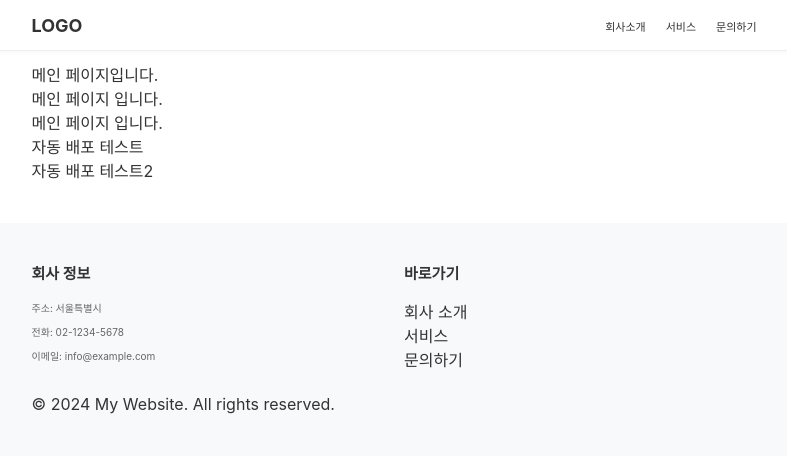
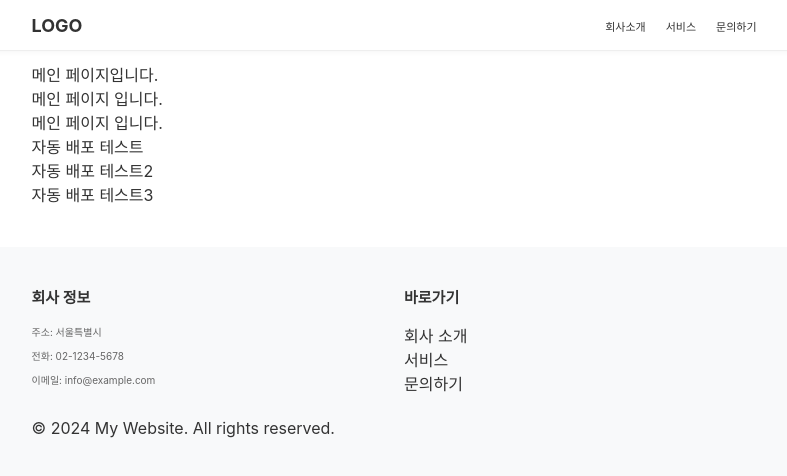
Before and after one commit to jamtty/myproject, a React (Create React App) app: page / in a window 1280 px wide. Shown: the top 476 px of the page, without its empty margins (246-1033 px from the left). Built offline with nearby package versions, Linux system fonts and the light colour scheme.

Commit message:
빌드 및 배포

```diff
--- a/src/pages/Home.jsx
+++ b/src/pages/Home.jsx
@@ -3,12 +3,14 @@ import React from 'react';
 const Home = () => {
   return (
     <div className="container">
-      <p className="text-center mt-2">
-		메인 페이지입니다.<br />
-		메인 페이지 입니다.<br />
-		메인 페이지 입니다.<br />
-		자동 배포 테스트<br />
-		자동 배포 테스트2</p>
+		<p className="text-center mt-2">
+			메인 페이지입니다.<br />
+			메인 페이지 입니다.<br />
+			메인 페이지 입니다.<br />
+			자동 배포 테스트<br />
+			자동 배포 테스트2<br />
+			자동 배포 테스트3
+		</p>
     </div>
   );
 };
```
